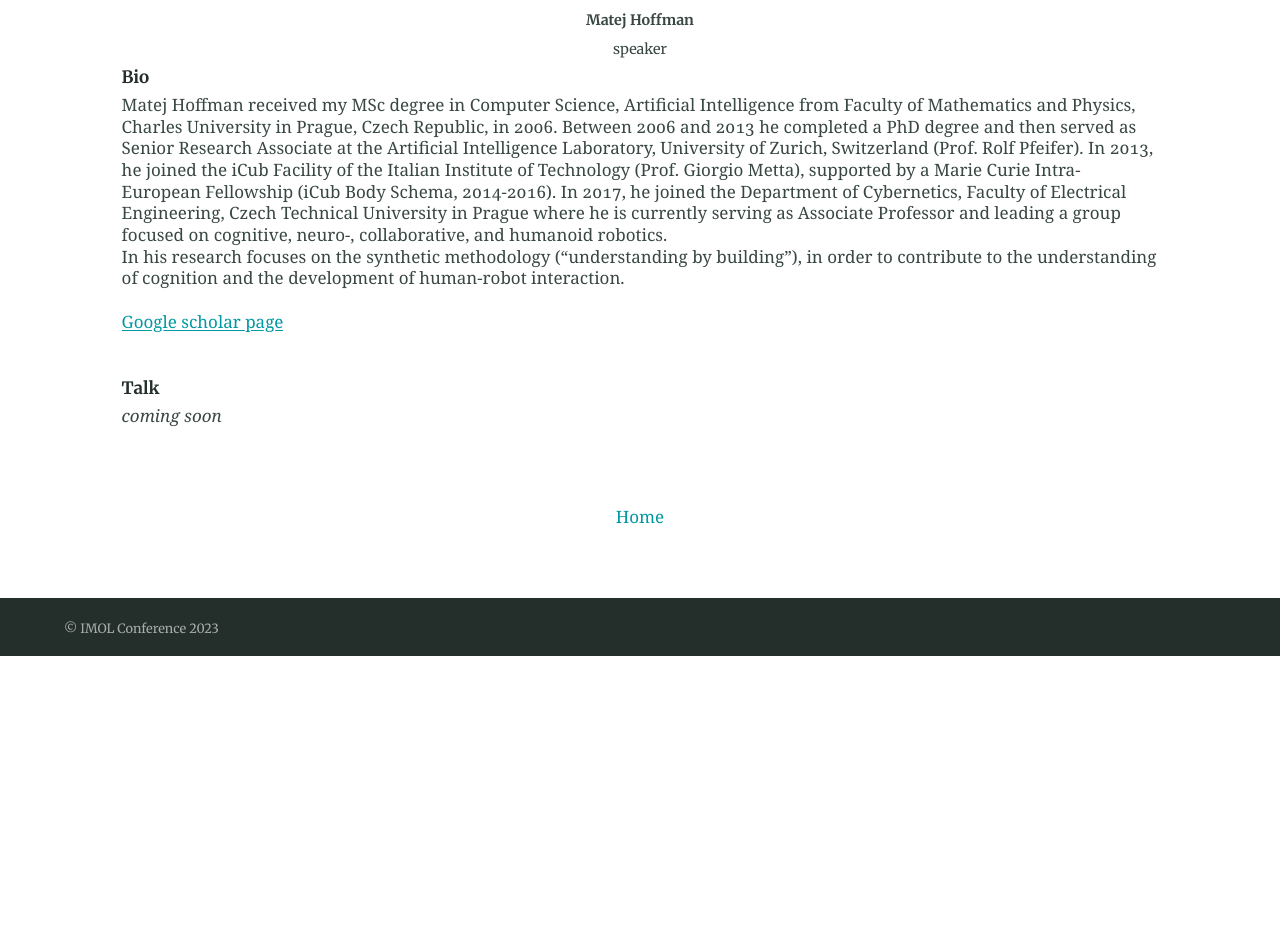
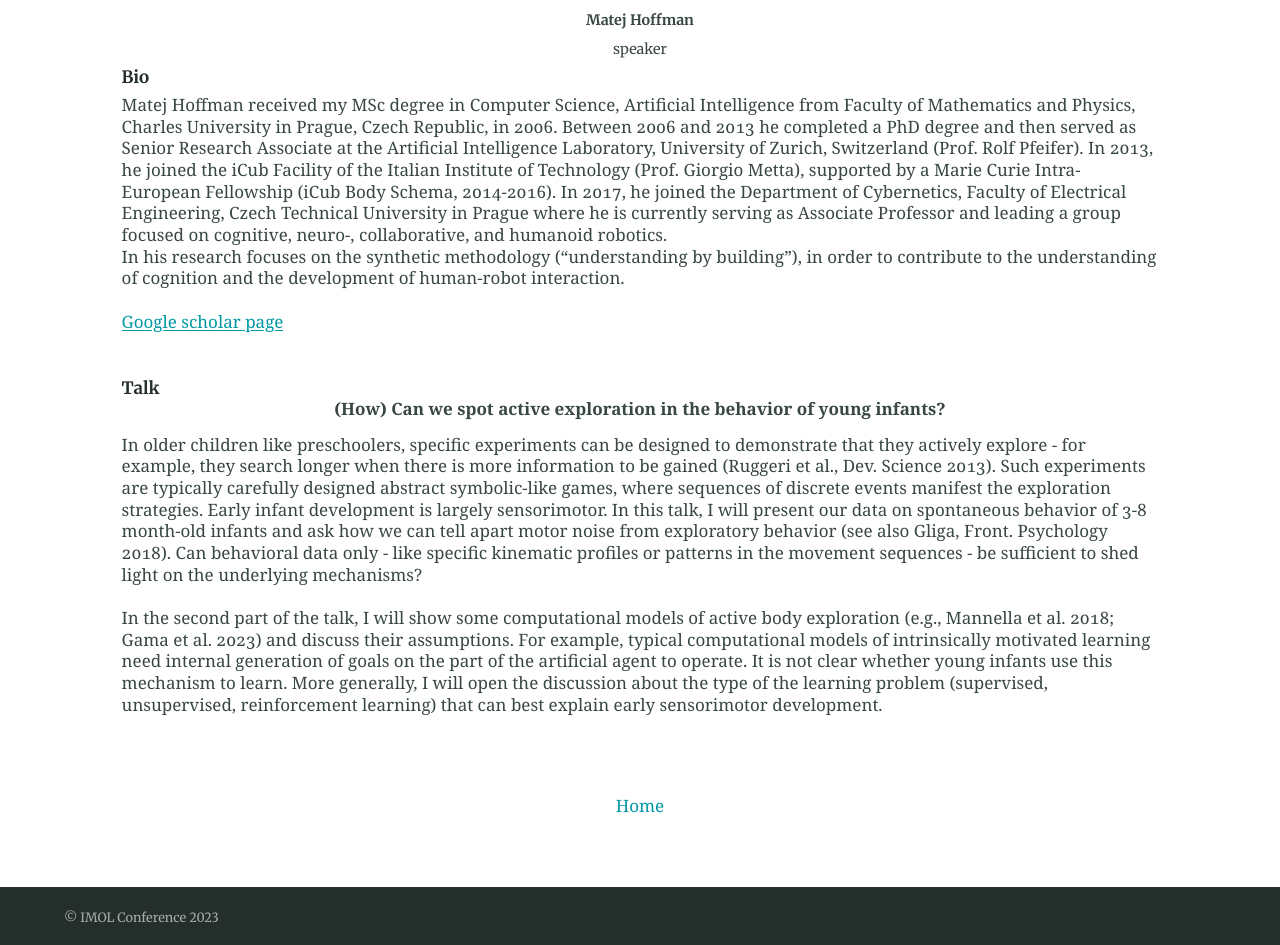
Before and after one commit to imolconf2023/imolconf2023.github.io, a Jekyll site: the page built from people/matej_hoffmann.md, in a window 1280 px wide, cut to the strip 348-1293 px from the top of the page. Built offline with Jekyll 4.4.1, drawn with Linux system fonts in a browser that asks for light colours; before the commit the page ends 1004 px from its top, so only the background shows below that.

Commit message:
add matej talk desc

```diff
--- a/people/matej_hoffmann.md
+++ b/people/matej_hoffmann.md
@@ -34,8 +34,16 @@ In his research focuses on the synthetic methodology ("understanding by building
 
 ###### Talk
 
-*coming soon*
 
+<div align="center">
+	<b>(How) Can we spot active exploration in the behavior of young infants?</b>
+</div>
+
+
+In older children like preschoolers, specific experiments can be designed to demonstrate that they actively explore - for example, they search longer when there is more information to be gained (Ruggeri et al., Dev. Science 2013). Such experiments are typically carefully designed abstract symbolic-like games, where sequences of discrete events manifest the exploration strategies. Early infant development is largely sensorimotor. In this talk, I will present our data on spontaneous behavior of 3-8 month-old infants and ask how we can tell apart motor noise from exploratory behavior (see also Gliga, Front. Psychology 2018). Can behavioral data only - like specific kinematic profiles or patterns in the movement sequences - be sufficient to shed light on the underlying mechanisms?
+<br>
+<br>
+In the second part of the talk, I will show some computational models of active body exploration (e.g., Mannella et al. 2018; Gama et al. 2023) and discuss their assumptions. For example, typical computational models of intrinsically motivated learning need internal generation of goals on the part of the artificial agent to operate. It is not clear whether young infants use this mechanism to learn. More generally, I will open the discussion about the type of the learning problem (supervised, unsupervised, reinforcement learning) that can best explain early sensorimotor development.
 
 
 <br>
```
Also changed, not shown: 3 other files.
